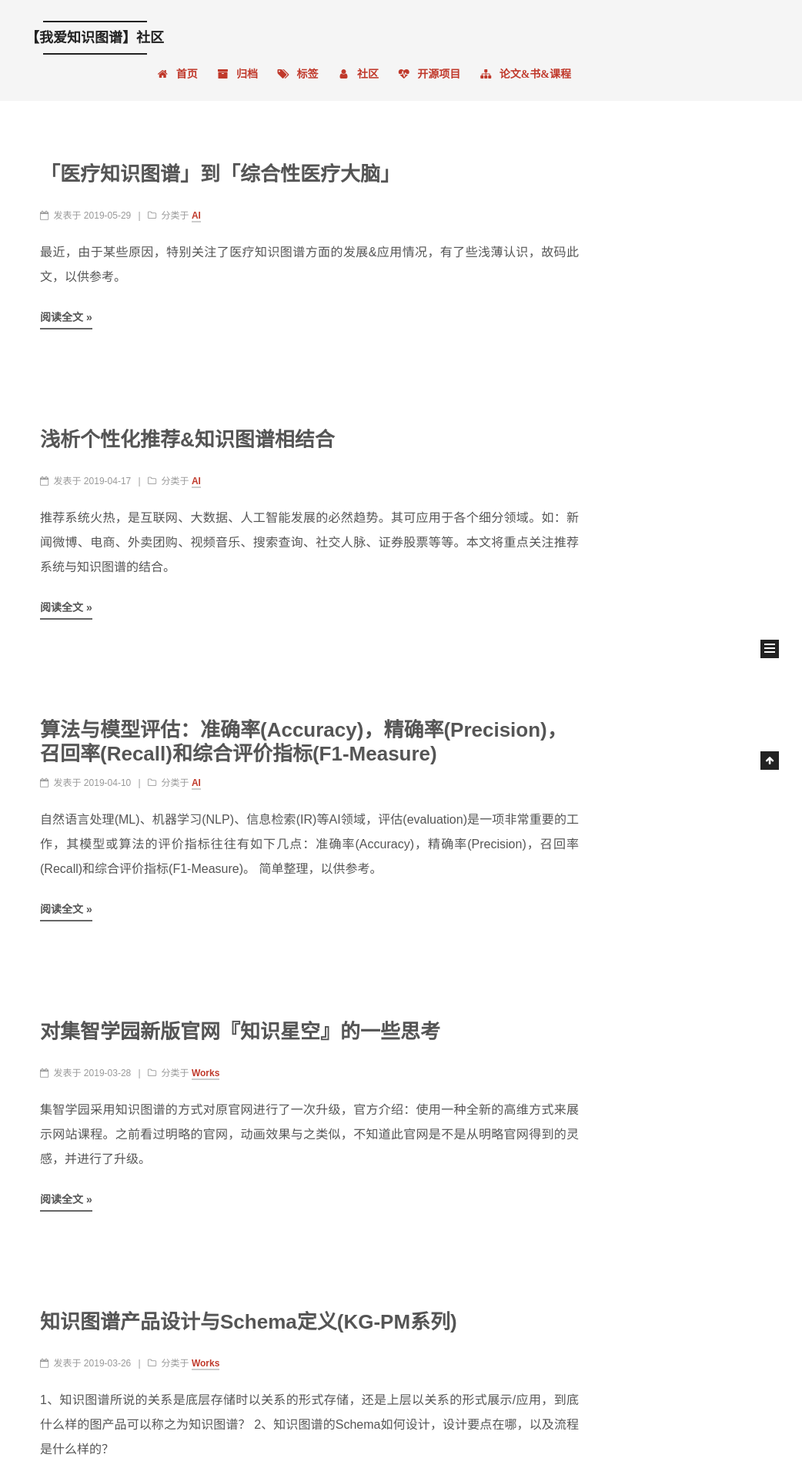
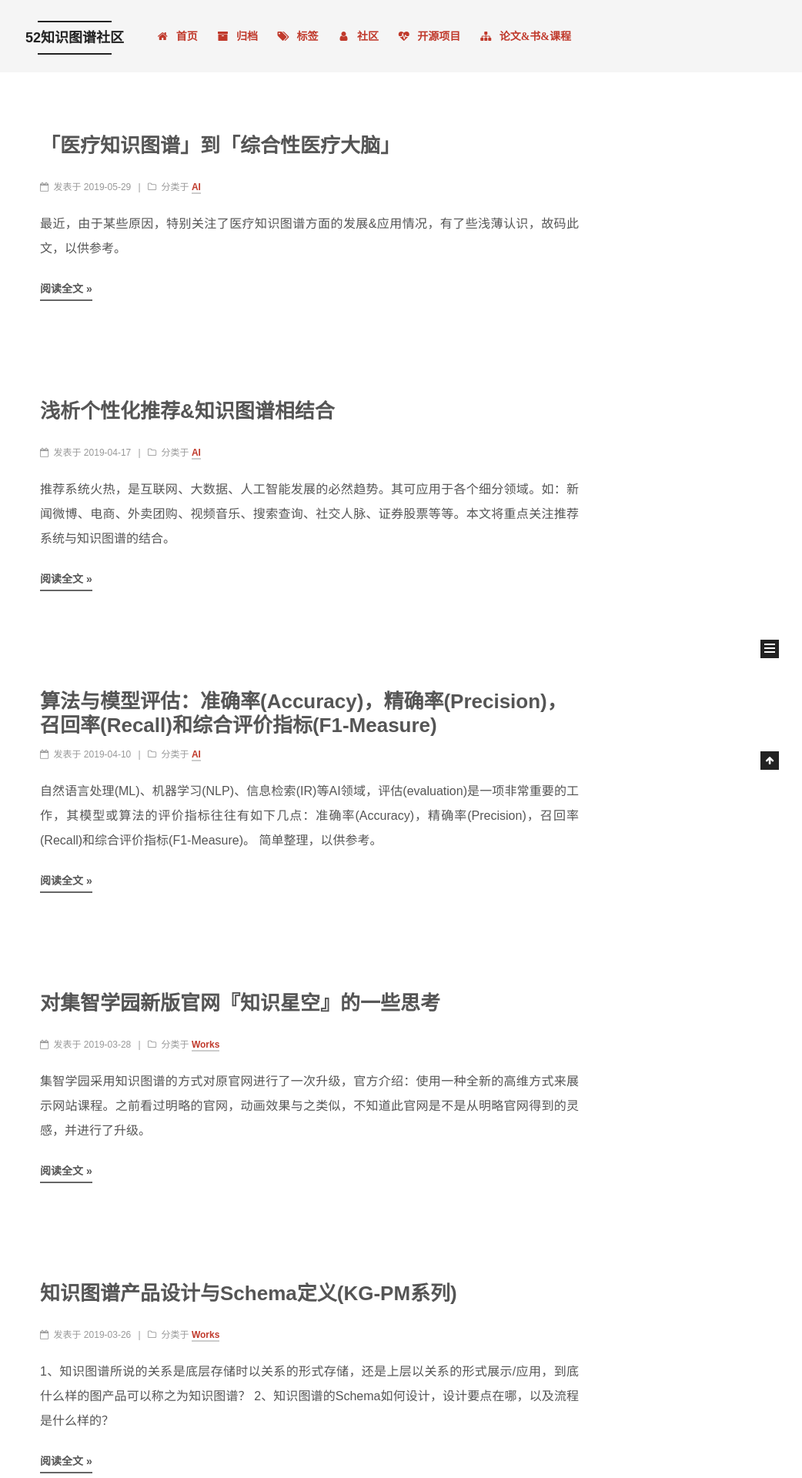
Before and after one commit to jingshui2014/52kg, a Jekyll site: the page built from index.html, in a window 1280 px wide. Shown: the top 1920 px of the page at 77% size, without its empty margins (238-1280 px from the left). Built offline with Jekyll 4.4.1, drawn with Linux system fonts in a browser that asks for light colours; some web fonts are replaced; the list of posts is cut into pages by our own code; comment, search, counter and statistics services are not loaded.

Commit message:
Update _config.yml

```diff
--- a/_config.yml
+++ b/_config.yml
@@ -4,7 +4,7 @@
 # ---------------------------------------------------------------
 
 # Site
-title: 【我爱知识图谱】社区
+title: 52知识图谱社区
 subtitle: 52kg-I·Love·KnowledgeGraph
 description: 建立知识图谱爱好者社区
 author: 52知识图谱
```
